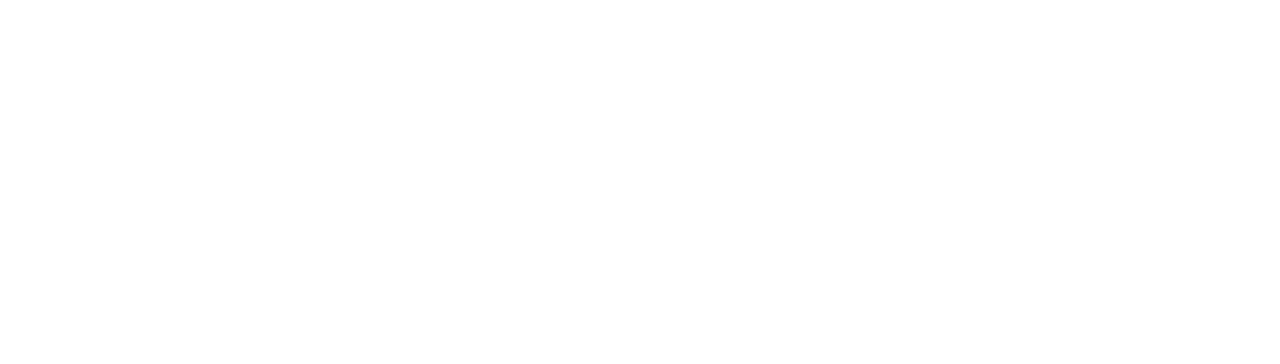
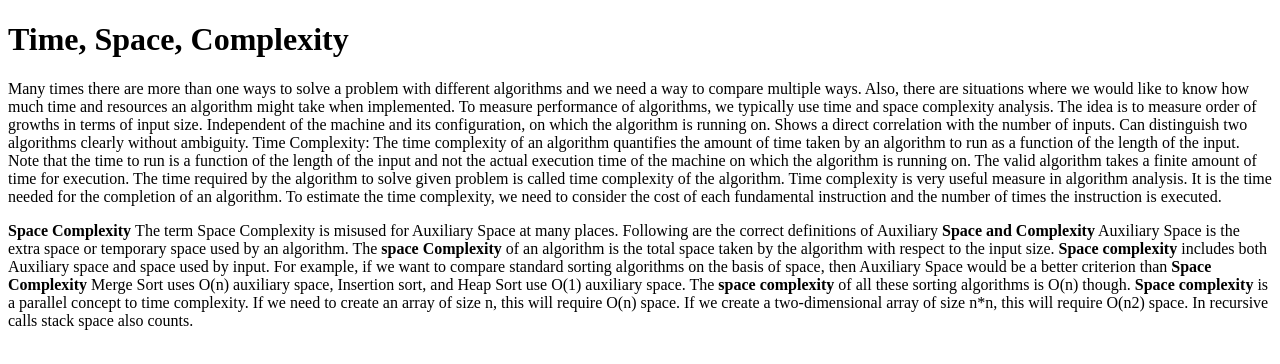
Before and after one commit to acciojob/time-and-space-complexity-Akkhan001, a website: page main.html in a window 1280 px wide. Drawn offline with Linux system fonts and the light colour scheme.

Commit message:
created a submission

```diff
--- a/main.html
+++ b/main.html
@@ -1,15 +1,60 @@
 <!DOCTYPE html>
-
-<html>
+<html lang="en">
 
 <head>
-	<link rel="stylesheet" href="styles.css">
+    <meta charset="UTF-8">
+    <meta name="viewport" content="width=device-width, initial-scale=1.0">
+    <title>Document</title>
 </head>
+<H1>Time, Space, Complexity</H1>
+<p>
+
+
+
+    Many times there are more than one ways to solve a problem with different algorithms and we need a way to compare
+    multiple ways. Also, there are situations where we would like to know how much time and resources an algorithm might
+    take when implemented. To measure performance of algorithms, we typically use time and space complexity analysis.
+    The idea is to measure order of growths in terms of input size.
+
+    Independent of the machine and its configuration, on which the algorithm is running on.
+    Shows a direct correlation with the number of inputs.
+    Can distinguish two algorithms clearly without ambiguity.
+    Time Complexity: The time complexity of an algorithm quantifies the amount of time taken by an algorithm to run as a
+    function of the length of the input. Note that the time to run is a function of the length of the input and not the
+    actual execution time of the machine on which the algorithm is running on.
+
+    The valid algorithm takes a finite amount of time for execution. The time required by the algorithm to solve given
+    problem is called time complexity of the algorithm. Time complexity is very useful measure in algorithm analysis.
+
+    It is the time needed for the completion of an algorithm. To estimate the time complexity, we need to consider the
+    cost of each fundamental instruction and the number of times the instruction is executed.
+</p>
+
+
+<p>
+    <b>
+        Space Complexity
+    </b>
+    The term Space Complexity is misused for Auxiliary Space at many places. Following are the correct definitions of
+    Auxiliary <b>Space and Complexity</b>
+
+    Auxiliary Space is the extra space or temporary space used by an algorithm.
+
+    The <b>space Complexity </b> of an algorithm is the total space taken by the algorithm with respect to the input size.<b> Space
+    complexity </b>includes both Auxiliary space and space used by input.
+
+    For example, if we want to compare standard sorting algorithms on the basis of space, then Auxiliary Space would be
+    a better criterion than <b> Space Complexity</b> Merge Sort uses O(n) auxiliary space, Insertion sort, and Heap Sort use
+    O(1) auxiliary space. The <b>space complexity</b> of all these sorting algorithms is O(n) though.
+
+    <b>Space complexity </b> is a parallel concept to time complexity. If we need to create an array of size n, this will
+    require O(n) space. If we create a two-dimensional array of size n*n, this will require O(n2) space.
+
+    In recursive calls stack space also counts.
+</p>
+
 
 <body>
-	<!-- the entire body must be written by student -->
-    <script type="text/javascript" src="./script.js">
-</script>
 
 </body>
 
```
